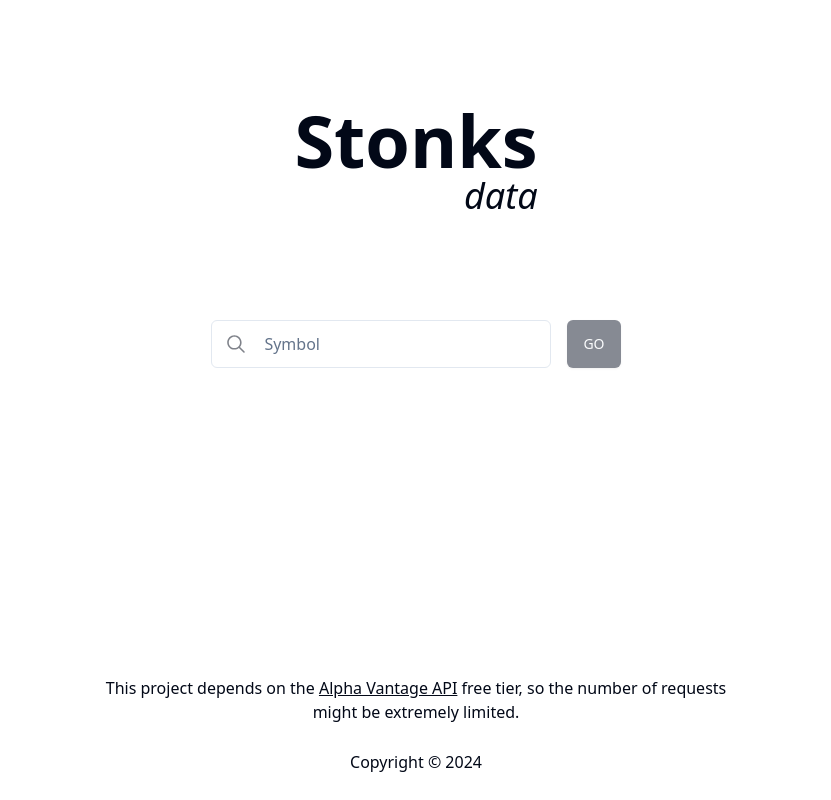
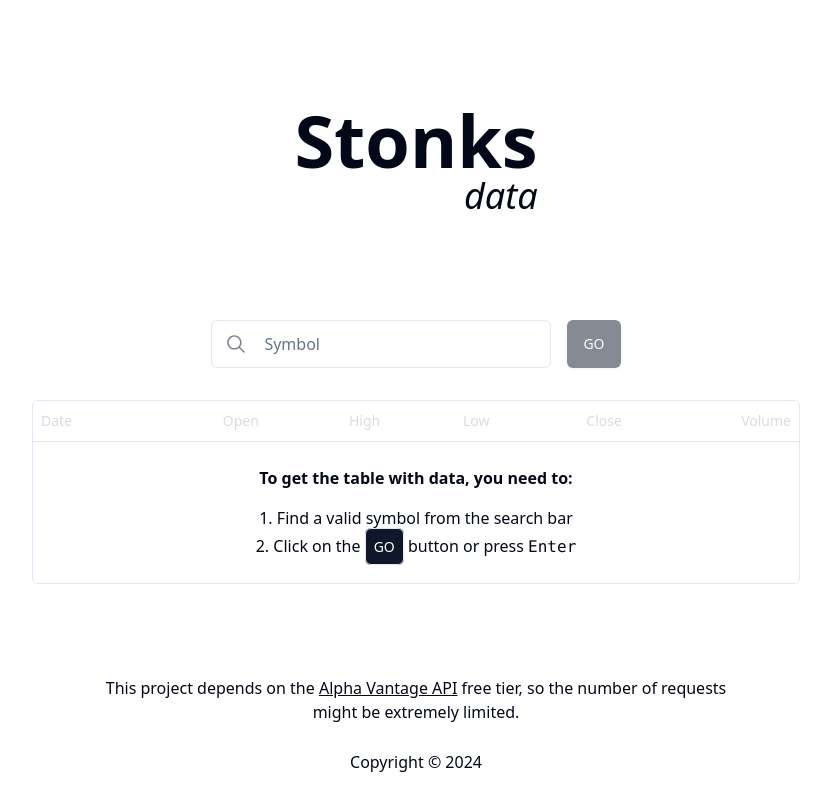
Before and after one commit to noalino/stonks-data, a React (Vite) app: page / in a window 1280 px wide. Shown: the whole page, without its empty margins (224-1055 px from the left). Built offline with nearby package versions, Linux system fonts and the light colour scheme.

Commit message:
Add table skeleton

```diff
--- a/src/App.tsx
+++ b/src/App.tsx
@@ -10,6 +10,7 @@ import AutoComplete, {
   type ForwardInputRef,
 } from '@/components/custom/autocomplete/AutoComplete';
 import Table from '@/components/custom/table/Table';
+import TableSkeleton from '@/components/custom/table/TableSkeleton';
 import { monthlyTimeSeries, search, type DataItem } from './api';
 import Header from './Header';
 import Footer from './Footer';
@@ -119,7 +120,7 @@ function App() {
     <div className="min-h-screen flex flex-col items-center px-4">
       <Header />
 
-      <div className="relative grow">
+      <div className="relative">
         <Form {...form}>
           <form onSubmit={handleSubmit(onSubmit)} className="flex h-12">
             <FormField
@@ -162,7 +163,11 @@ function App() {
         )}
       </div>
 
-      {!!tableData && <Table data={tableData} />}
+      {tableData && tableData.length > 0 ? (
+        <Table data={tableData} />
+      ) : (
+        <TableSkeleton />
+      )}
 
       <Footer />
     </div>
--- a/src/components/custom/table/Table.tsx
+++ b/src/components/custom/table/Table.tsx
@@ -33,7 +33,7 @@ function CustomTable({ data, numberOfRows = 25 }: TableProps) {
   }, [data, numberOfRows, page]);
 
   return (
-    <div className="self-stretch my-8">
+    <div className="grow self-stretch my-8">
       <div className="max-w-screen-md mx-auto rounded-md border">
         <Table>
           <TableCaption className="mb-2">{CAPTION}</TableCaption>
--- /dev/null
+++ b/src/components/custom/table/TableSkeleton.tsx
@@ -0,0 +1,52 @@
+import {
+  Table,
+  TableBody,
+  TableCell,
+  TableHead,
+  TableHeader,
+  TableRow,
+} from '@/components/ui/table';
+
+function CustomTable() {
+  return (
+    <div className="grow self-stretch my-8 px-4 pointer-events-none">
+      <div className="max-w-screen-md mx-auto rounded-md border">
+        <Table>
+          <TableHeader>
+            <TableRow className="opacity-25">
+              <TableHead className="w-[100px]">Date</TableHead>
+              <TableHead className="text-right">Open</TableHead>
+              <TableHead className="text-right">High</TableHead>
+              <TableHead className="text-right">Low</TableHead>
+              <TableHead className="text-right">Close</TableHead>
+              <TableHead className="text-right">Volume</TableHead>
+            </TableRow>
+          </TableHeader>
+          <TableBody>
+            <TableRow>
+              <TableCell colSpan={6} className="text-center text-base">
+                <div className="font-semibold my-4">
+                  To get the table with data, you need to:
+                </div>
+                <ol className="list-decimal list-inside font-light mb-4">
+                  <li className="mb-1">
+                    Find a valid symbol from the search bar
+                  </li>
+                  <li>
+                    Click on the{' '}
+                    <span className="text-sm text-white bg-primary px-2 py-2 border rounded-md">
+                      GO
+                    </span>{' '}
+                    button or press <code>Enter</code>
+                  </li>
+                </ol>
+              </TableCell>
+            </TableRow>
+          </TableBody>
+        </Table>
+      </div>
+    </div>
+  );
+}
+
+export default CustomTable;
```
